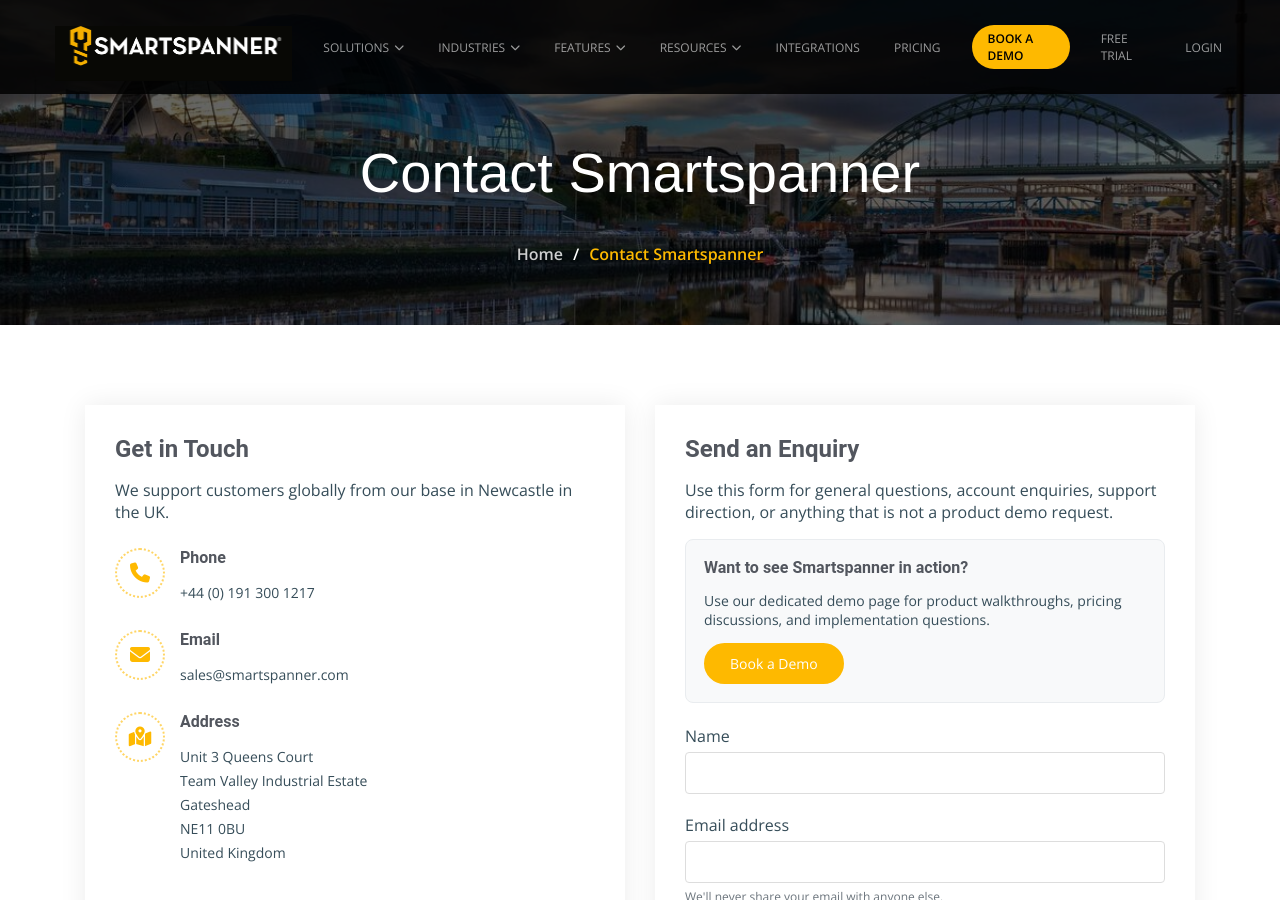
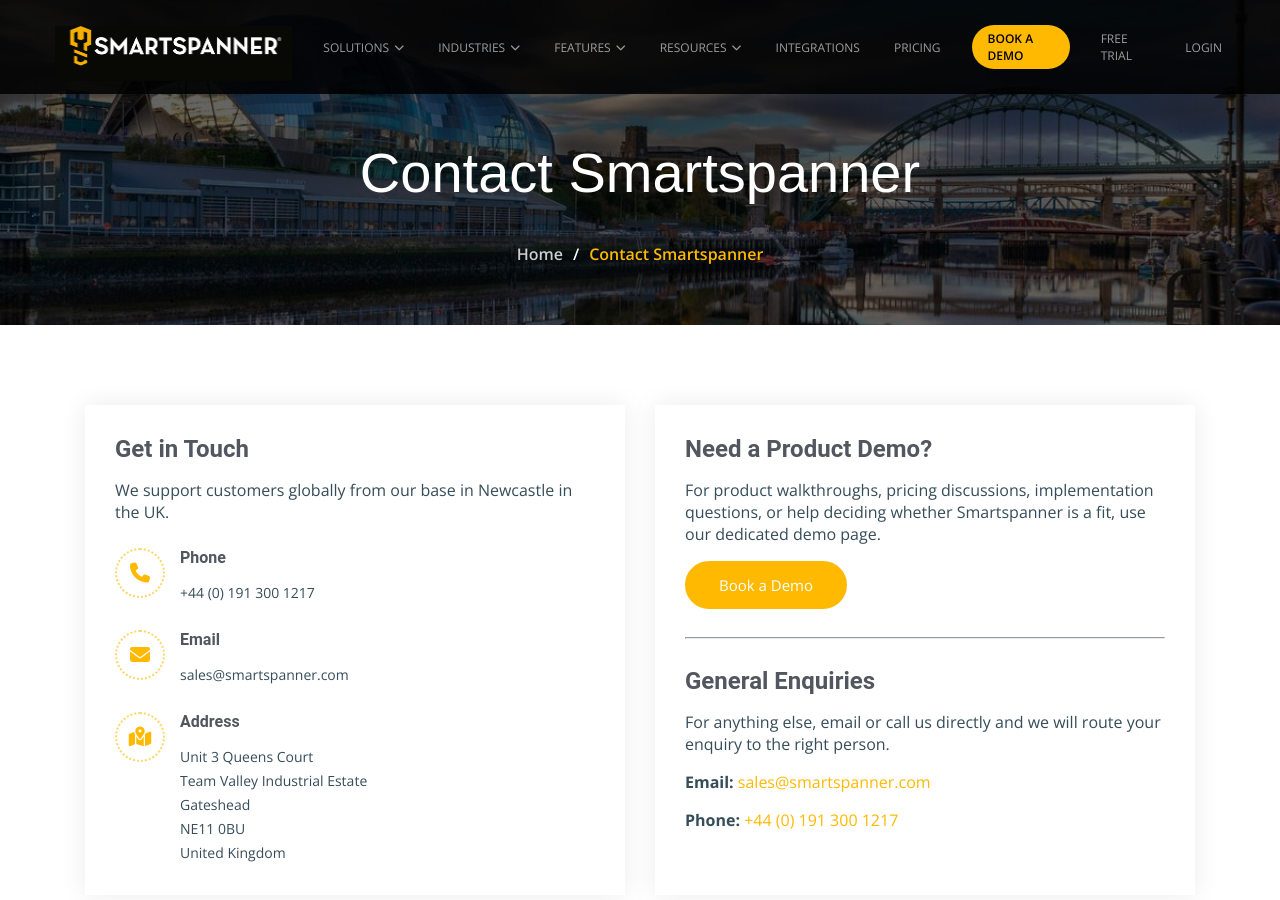
Before and after one commit to smartspanner/smartspanner.com, a Jekyll site: the page built from contact.html, in a window 1280 px wide and 900 px high. Built offline with Jekyll 4.4.1, drawn with Linux system fonts in a browser that asks for light colours; some of the changed text lies outside the part shown.

Commit message:
fix: clean up demo thank you flow

```diff
--- a/book-a-demo-thank-you.html
+++ b/book-a-demo-thank-you.html
@@ -7,7 +7,7 @@
 
 <style>
 .demo-thankyou {
-  padding: 80px 0;
+  padding: 150px 0 80px;
   text-align: center;
   min-height: 55vh;
   display: flex;
@@ -95,6 +95,10 @@
 }
 
 @media (max-width: 768px) {
+  .demo-thankyou {
+    padding-top: 130px;
+  }
+
   .demo-thankyou h1 {
     font-size: 26px;
   }
--- a/book-a-demo.html
+++ b/book-a-demo.html
@@ -572,6 +572,7 @@
       </div>
       <div class="demo-form-box">
         <form action="https://formspree.io/f/meqpyeea" method="POST">
+          <input type="hidden" name="_next" value="{{ '/book-a-demo-thank-you' | absolute_url }}">
           <input type="hidden" name="Form-Type" value="Demo Request">
           <div class="row">
             <div class="col-md-6">
--- a/contact.html
+++ b/contact.html
@@ -49,50 +49,16 @@
 
       <div class="col-lg-6">
         <div class="contact-form-box">
-          <h3>Send an Enquiry</h3>
-          <p>Use this form for general questions, account enquiries, support direction, or anything that is not a product demo request.</p>
+          <h3>Need a Product Demo?</h3>
+          <p>For product walkthroughs, pricing discussions, implementation questions, or help deciding whether Smartspanner is a fit, use our dedicated demo page.</p>
+          <a href="{{ '/book-a-demo' | relative_url }}" class="btn btn-primary" style="padding: 12px 32px; border-radius: 50px; font-size: 15px;">Book a Demo</a>
 
-          <div style="background: #f8f9fa; border: 1px solid #e9ecef; border-radius: 8px; padding: 18px; margin-bottom: 22px;">
-            <h4 style="font-size: 16px; color: var(--color-secondary); margin-bottom: 8px;">Want to see Smartspanner in action?</h4>
-            <p style="font-size: 14px; margin-bottom: 14px;">Use our dedicated demo page for product walkthroughs, pricing discussions, and implementation questions.</p>
-            <a href="{{ '/book-a-demo' | relative_url }}" class="btn btn-primary" style="padding: 9px 24px; border-radius: 50px; font-size: 14px;">Book a Demo</a>
-          </div>
+          <hr style="margin: 28px 0; border-color: #e9ecef;">
 
-          <form action="https://formspree.io/f/meqpyeea" method="POST" class="contact-form">
-            <input type="hidden" name="Form-Type" value="General Enquiry">
-            <div class="form-group">
-              <label for="name">Name</label>
-              <input type="text" name="Name" id="name" required>
-            </div>
-
-            <div class="form-group">
-              <label for="email">Email address</label>
-              <input type="email" name="Email" id="email" required>
-              <small>We'll never share your email with anyone else.</small>
-            </div>
-
-            <div class="form-group">
-              <label for="telephone">Telephone</label>
-              <input type="tel" name="Telephone" id="telephone">
-            </div>
-
-            <div class="form-group">
-              <label for="message">Message</label>
-              <textarea id="message" name="Message" rows="4"></textarea>
-            </div>
-
-            <div class="form-group">
-              <p>How should we contact you?</p>
-              <label class="radio-label">
-                <input type="radio" name="Contact-me" value="email" checked> Drop me an email
-              </label>
-              <label class="radio-label">
-                <input type="radio" name="Contact-me" value="telephone"> Give me a call
-              </label>
-            </div>
-
-            <button type="submit" class="btn btn-primary">Send Message</button>
-          </form>
+          <h3>General Enquiries</h3>
+          <p>For anything else, email or call us directly and we will route your enquiry to the right person.</p>
+          <p style="margin-bottom: 8px;"><strong>Email:</strong> <a href="mailto:sales@smartspanner.com">sales@smartspanner.com</a></p>
+          <p style="margin-bottom: 0;"><strong>Phone:</strong> <a href="tel:+441913001217">+44 (0) 191 300 1217</a></p>
         </div>
       </div>
     </div>
```
